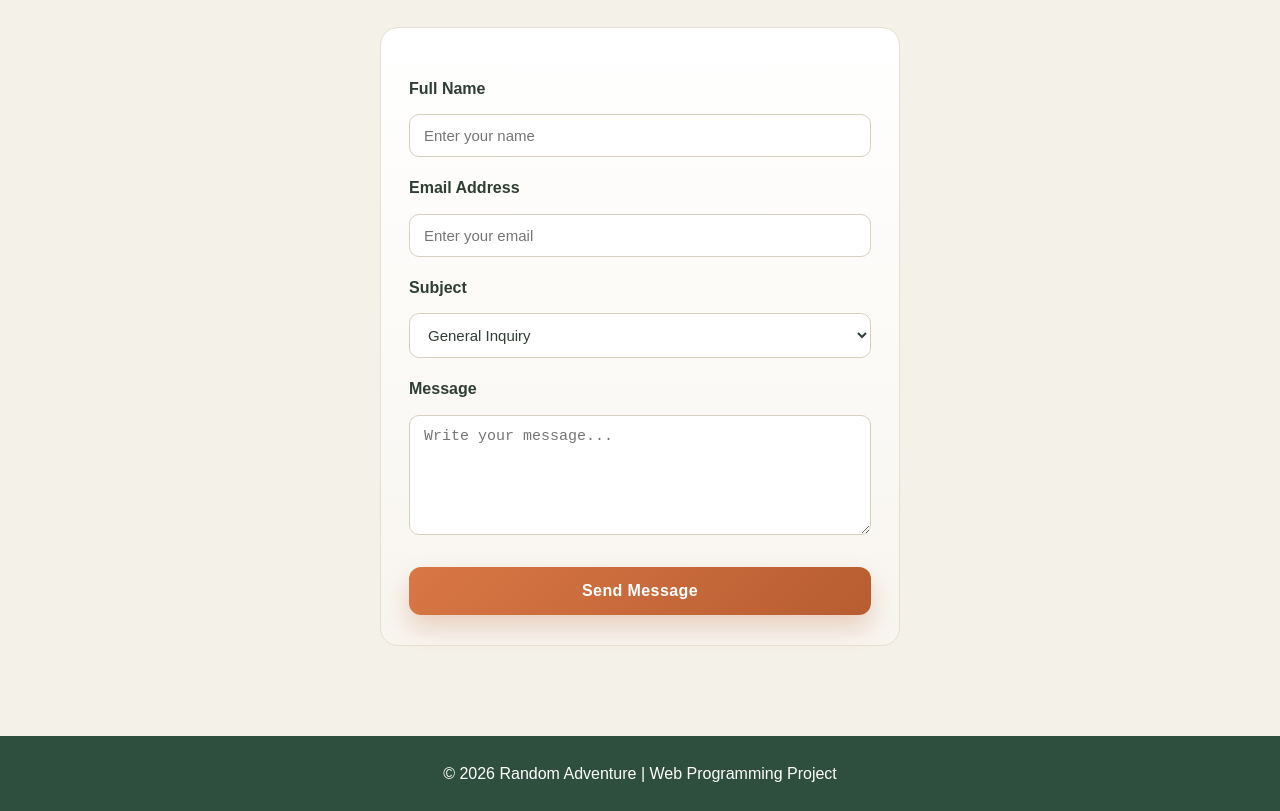
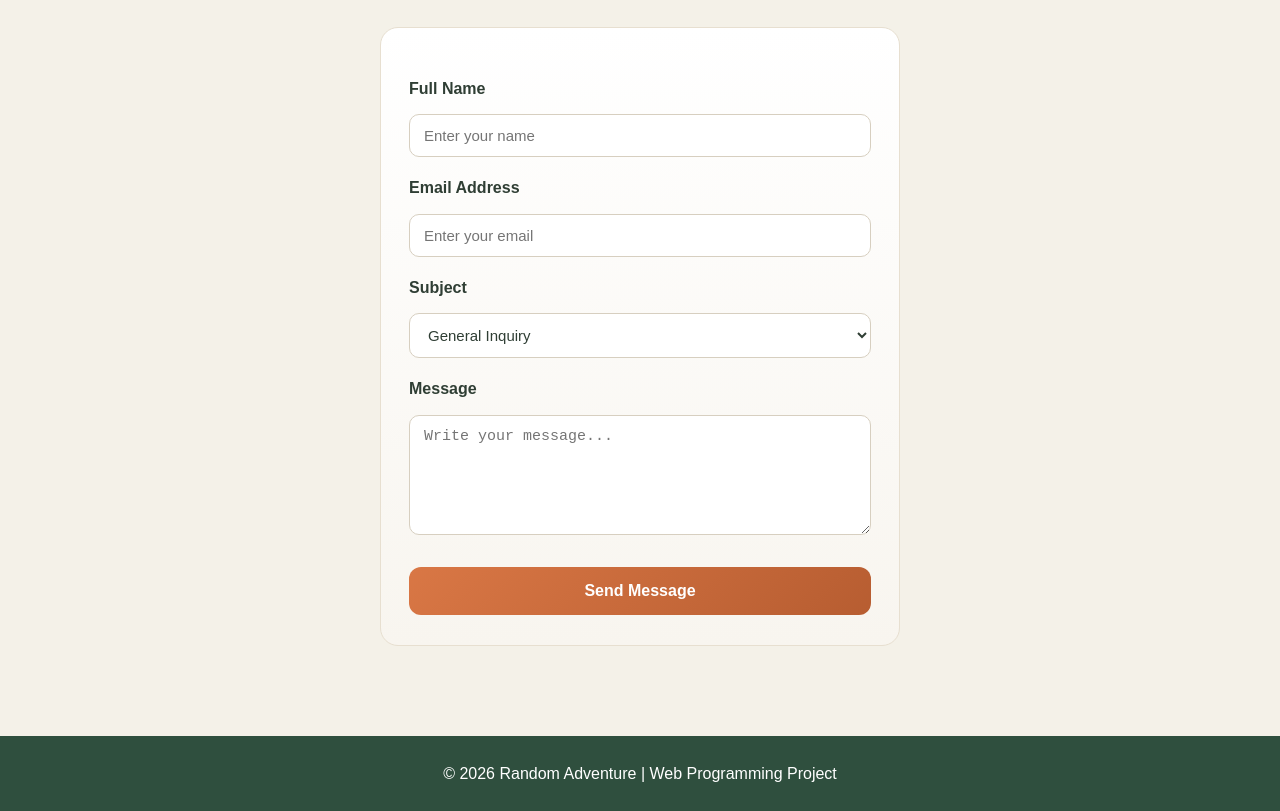
Before and after one commit to vivekkaushik200701-bot/a1_fixed, a plain HTML site: page contact.html in a window 1280 px wide. Shown: the part 241-1052 px from the top of the page. Drawn offline with Linux system fonts and the light colour scheme.

Commit message:
Fixed the erorr

```diff
--- a/style.css
+++ b/style.css
@@ -322,7 +322,6 @@ textarea {
 input:focus,
 select:focus,
 textarea:focus {
-    outline: none;
     border-color: #d97745;
     box-shadow: 0 0 0 3px rgba(217, 119, 69, 0.16);
 }
@@ -341,19 +340,15 @@ textarea {
     border-radius: 12px;
     padding: 15px 22px;
     margin-top: 24px;
-    cursor: pointer;
     font-size: 16px;
     font-weight: 700;
-    letter-spacing: 0.4px;
-    box-shadow: 0 12px 24px rgba(183, 93, 49, 0.25);
-    transition: transform 0.2s ease, box-shadow 0.2s ease, filter 0.2s ease;
+
+
+
 }
 
 .submit-btn:hover {
     background: linear-gradient(135deg, #c96d3b, #a94d27);
-    box-shadow: 0 16px 30px rgba(183, 93, 49, 0.35);
-    transform: translateY(-2px);
-    filter: brightness(1.02);
 }
 
 footer {
```
